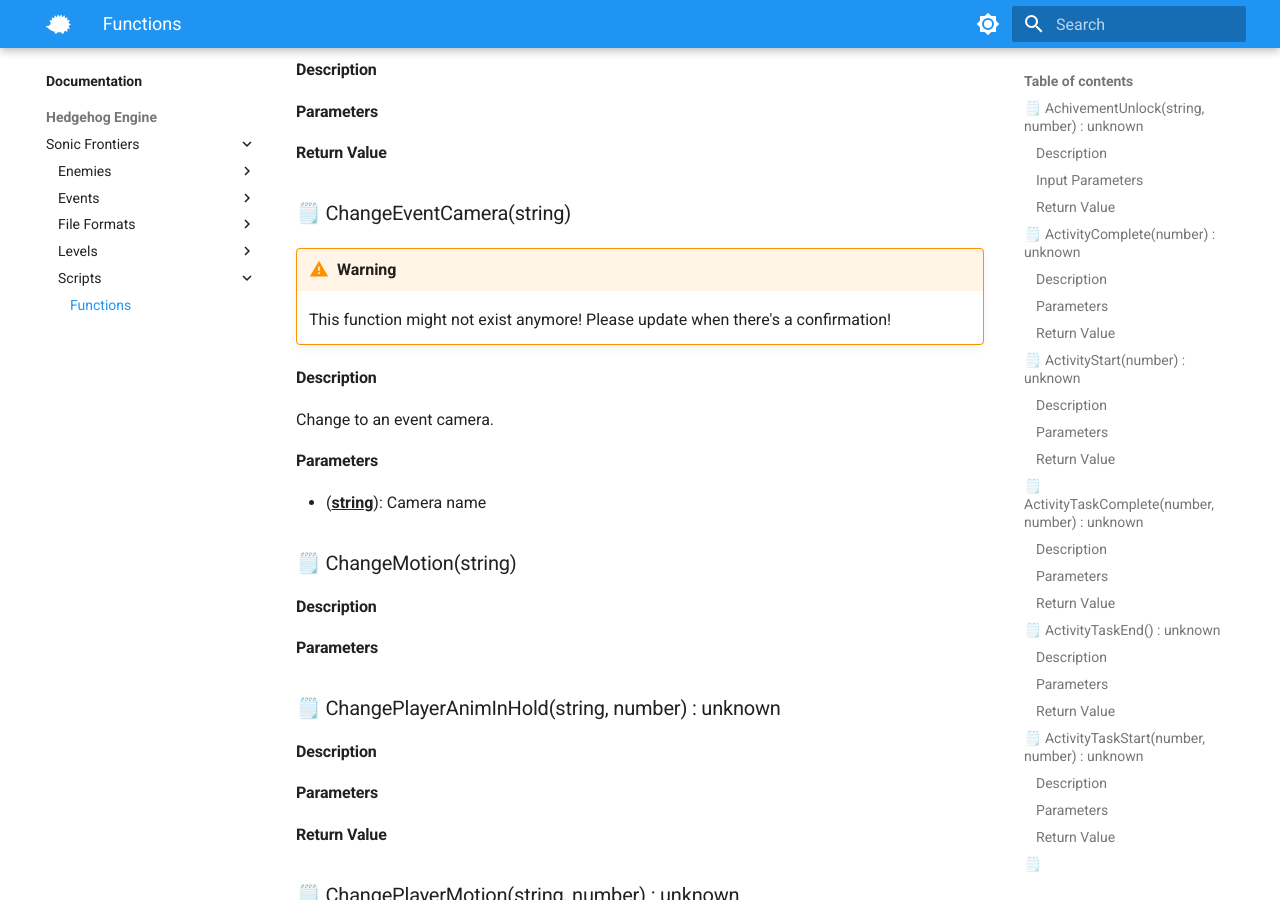
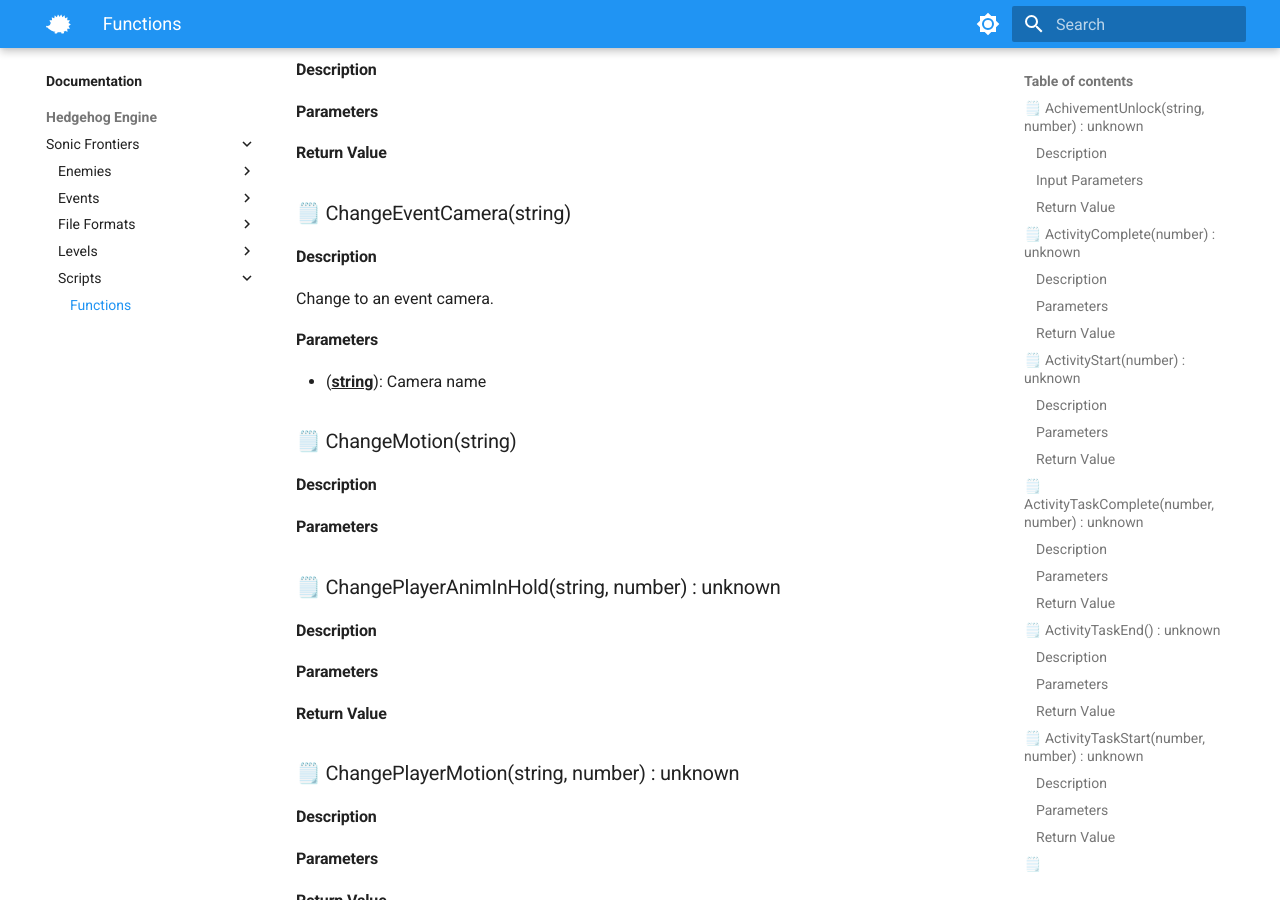
Before and after one commit to HedgeDocs/HedgeDocs.github.io, an MkDocs documentation site: the page built from docs/docs/hedgehog-engine/rangers/scripts/funcs.md, in a window 1280 px wide and 900 px high, scrolled down 3501 px. Built offline with MkDocs 1.6.1 and Material for MkDocs 9.7.7, drawn with Linux system fonts in a browser that asks for light colours; comment, search, counter and statistics services are not loaded.

Commit message:
[Sonic Frontiers] Scripts/Functions: ChangeEventCamera still exists

```diff
--- a/docs/docs/hedgehog-engine/rangers/scripts/funcs.md
+++ b/docs/docs/hedgehog-engine/rangers/scripts/funcs.md
@@ -114,8 +114,6 @@
 #### Return Value
 
 ### 🗒️ ChangeEventCamera(string)
-!!! warning
-    This function might not exist anymore! Please update when there's a confirmation!
 #### Description
 Change to an event camera.
 
```
